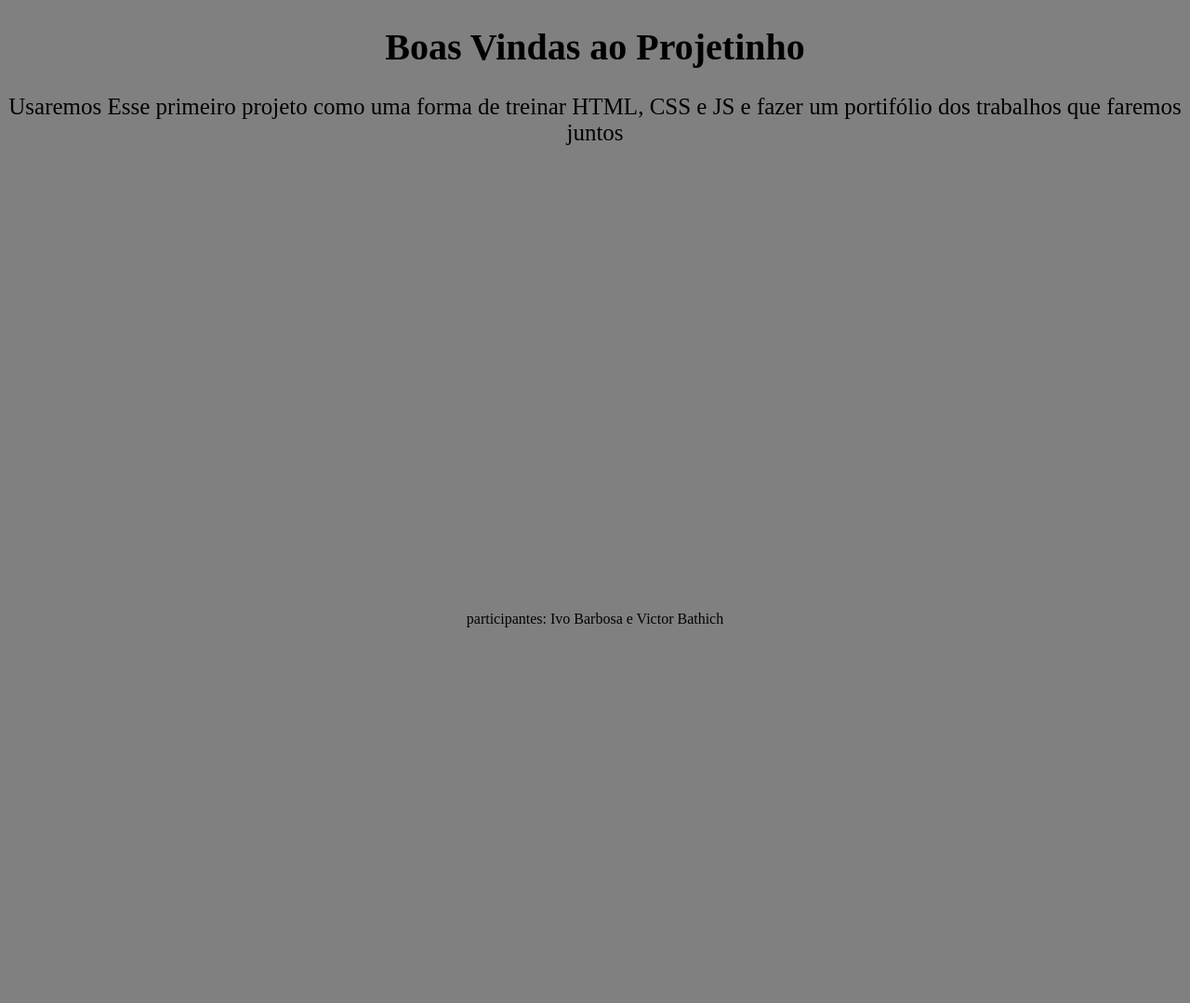
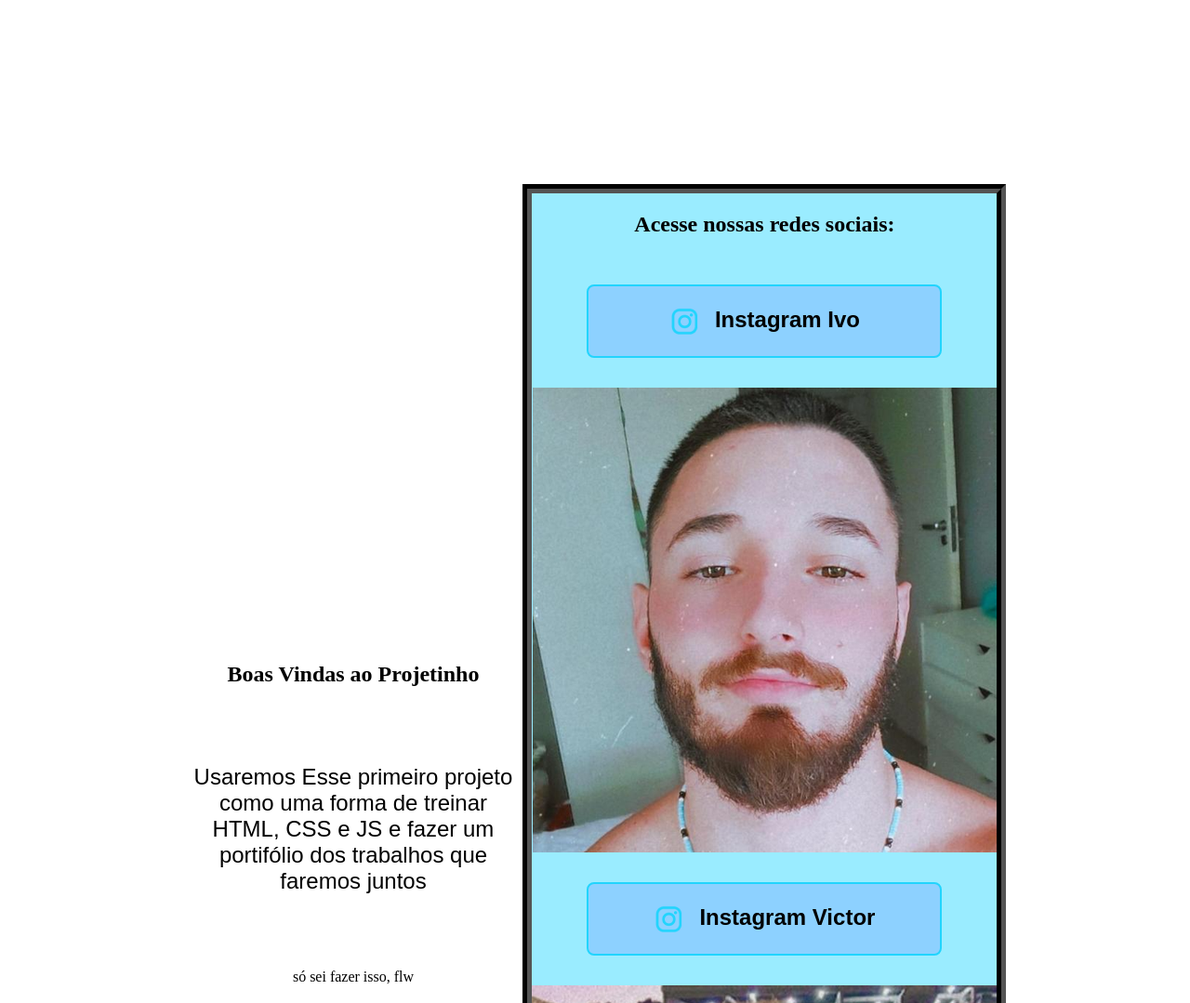
Before and after one commit to zDinamic/projetinho, a plain HTML site: page index.html in a window 1280 px wide. Shown: the top 1079 px of the page at 93% size. Before the commit the page ends 800 px from the top, so only its background shows below. Drawn offline with Linux system fonts and the light colour scheme.

Commit message:
Atualizaçao projetinho

```diff
--- a/index.html
+++ b/index.html
@@ -7,9 +7,28 @@
     <link rel="stylesheet" href="style.css">
 </head>
 <body>
-    <h1>Boas Vindas ao Projetinho</h1>
-    <p>Usaremos Esse primeiro projeto como uma forma de treinar HTML, CSS e JS e fazer um portifólio dos trabalhos que faremos juntos</p>
-    <footer>participantes: Ivo Barbosa e Victor Bathich</footer>
-    <script src="main.js"></script>
+    <main class="apresentacao">
+        <section class="apresentacao__conteudo">
+            <h1 class="apresentacao__conteudo_titulo">Boas Vindas ao Projetinho</h1>
+                <p class="apresentacao__conteudo__texto">Usaremos Esse primeiro projeto como uma forma de treinar HTML, CSS e JS e fazer um portifólio dos trabalhos que faremos juntos</p>
+                <p>só sei fazer isso, flw</p>
+            <script src="main.js"></script>
+
+
+        </section>
+           <span class="span"> <div class="apresentacao__links">
+                <h2 class="apresentacao_links_subtitulo">Acesse nossas redes sociais:</h2>
+                <a class="apresentacao__links__link" href="https://instagram.com/ivodmello">
+                    <img src="./assets/instagram.png">
+                    Instagram Ivo</a>
+                <img src="./assets/ivo.png">
+            <a class="apresentacao__links__link" href="https://instagram.com/victorbathich">
+                <img src="./assets/instagram.png">
+                Instagram Victor</a>
+                <img src="./assets/victor.jpg">
+            </div>
+        </span>
+    </main>
+<footer class="participantes">participantes: Ivo Barbosa e Victor Bathich</footer>
 </body>
 </html>
--- a/style.css
+++ b/style.css
@@ -1,18 +1,90 @@
-h1 {
-    font-size: 40px;
+
+body{
+    color: black;
+    box-sizing: border-box;
+    background-color: white;
+    height: 100vh;
+}
+
+.apresentacao {
+    padding: 15% 15%;
+    display: flex;
+    align-items: center;
+    justify-content: space-between;
+}
+
+.apresentacao__conteudo {
+    width: 615px;
     text-align: center;
+    display: flex;
+    flex-direction: column;
+    gap: 40px;
+}
 
+.apresentacao__conteudo__titulo {
+    font-family: "Krona One", sans-serif;
+    font-size: 36px;
 }
-p {
-    font-size: 25px;
-    text-align: center;
 
+.apresentacao__conteudo__texto {
+    font-size: 24px;
+    font-family: 'Montserrat', sans-serif;
 }
-body{
-    background-color: grey
-}
+
+
 footer{
     text-align:center;
 
     margin-top: 500px;
 }
+
+.apresentacao__links {
+    display: flex;
+    flex-direction: column;
+    align-items: center;
+    justify-content: space-between;
+    gap: 32px;
+}
+
+.apresentacao__links__subtitulo{
+    font-family: 'Krona One', sans-serif;
+    font-weight: 400;
+    font-size: 24px;
+}
+
+.apresentacao__links__link {
+    display: flex;
+    justify-content: center;
+    gap: 16px;
+    width: 378px;
+    text-align: center;
+    border-radius: 8px;
+    font-size: 24px;
+    font-weight: 600;
+    padding: 21.5px 0;
+    text-decoration: none;
+    font-family: 'Montserrat', sans-serif;
+    color: black;
+    background-color:color-mix(in srgb, blue
+     12%, #ffffff 6%);
+    border: 2px solid #22D4FD
+}
+
+.apresentacao__links__link:hover {
+    background-color: #272727;
+}
+
+.participantes {
+    font-family: 'Montserrat', sans-serif;
+    text-align: center;
+    justify-content: center;
+    background-color: #22D4FD;
+    color: black;
+    padding: 24px;
+    font-size: 24px;
+}
+
+.span {
+    background-color:#9aecff;
+    border: 10px groove black
+}
```
Also changed, not shown: assets/github.png (added), assets/instagram.png (added), assets/ivo.png (added), assets/linkedin.png (added), assets/victor.jpg (added).
